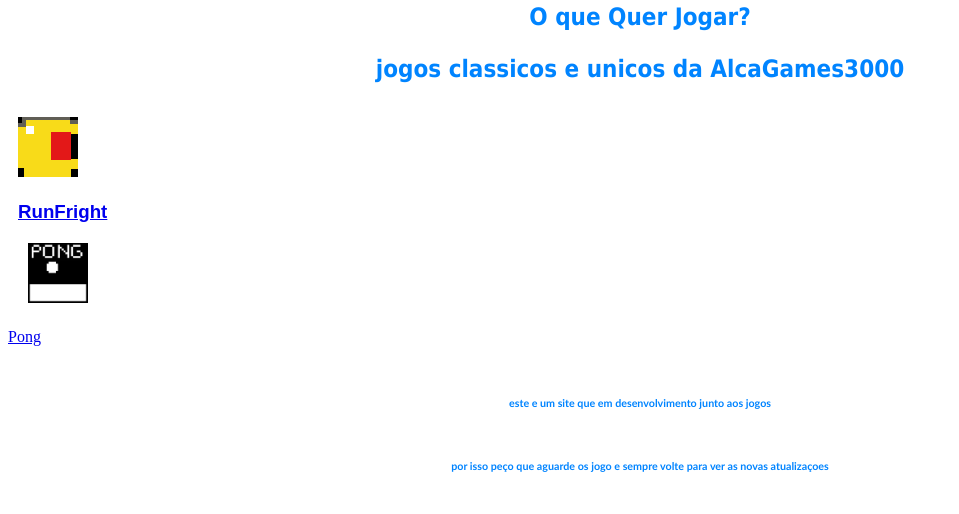
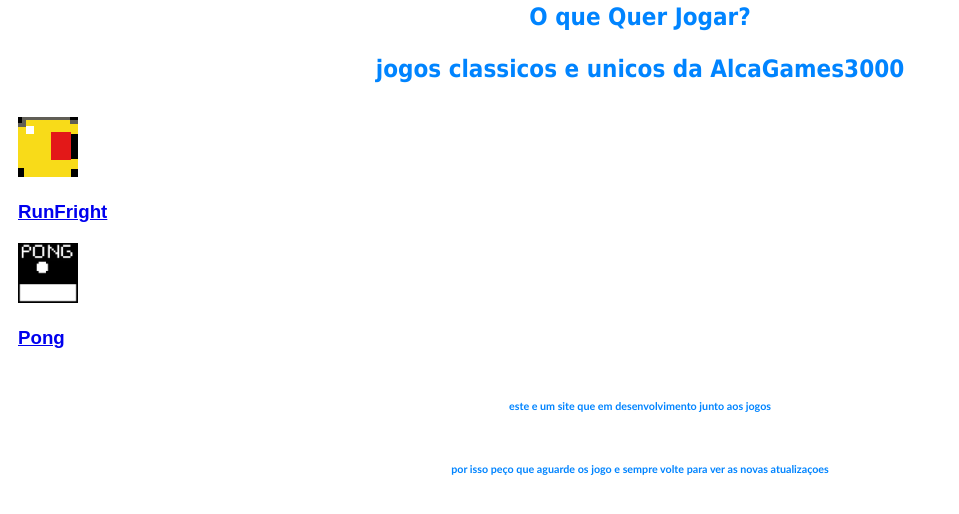
Before and after one commit to cadudev300/Alcagames3000, a plain HTML site: page index.html in a window 1280 px wide. Shown: the part 68-582 px from the top of the page, without its empty margins (0-959 px from the left). Drawn offline with Linux system fonts and the light colour scheme.

Commit message:
imagem e texto

```diff
--- a/index.html
+++ b/index.html
@@ -73,8 +73,8 @@
 	<img src="Run.png" alt="">
 	<h3><a href="run fright.html">RunFright</a></h3>
 
-	<h3><img src="pong.png" alt=""></h3>
-	<a href="PONG.html">Pong</a>
+	<img src="pong.png" alt="">
+	<h3><a href="PONG.html">Pong</a></h3>
 
 	<h6><p>este e um site que em desenvolvimento junto aos jogos</p></h6>
 	<h6><p>por isso peço que aguarde os jogo e sempre volte para ver as novas atualizaçoes</p></h6>
```
